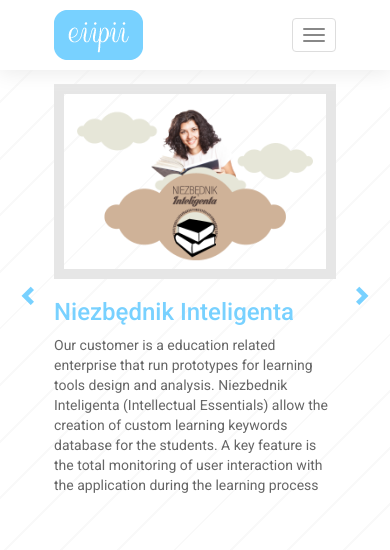
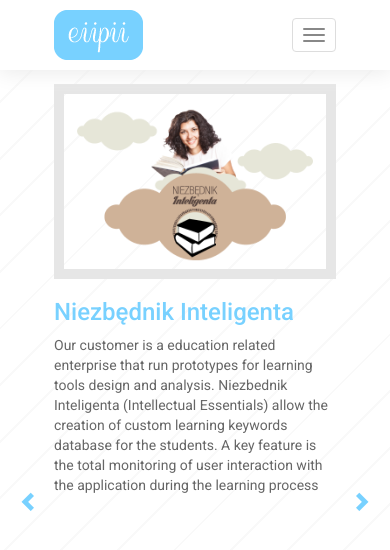
Before and after one commit to eiipii/eiipiihomepage, a Jekyll site: the page built from index.html, in a window 390 px wide and 900 px high, scrolled down 5050 px. Shown: the top 550 px of the window. Built offline with Jekyll 4.4.1, drawn with Linux system fonts in a browser that asks for light colours; nearby versions of some CDN libraries; the list of posts is cut into pages by our own code.

Commit message:
fix - forced portfolio carousel item full parent width to ensure that navigation arrows stay in place and text transition is properly rendered

```diff
--- a/_sass/layout.scss
+++ b/_sass/layout.scss
@@ -35,7 +35,7 @@
 section {
   min-height: 100vh; // TODO changed from height to min-height, so longer sections have control,
   padding-top: 60px;
-  @media only screen and (max-width: 480px) {
+  @media only screen and (max-width: 768px) {
     padding-top: 30px;
   }
 
--- a/assets/css/main.scss
+++ b/assets/css/main.scss
@@ -79,11 +79,17 @@
   background: $bg-lines;
   text-align: left;
   padding-bottom: 4vh;
+  height: 100vh; // to ensure that if added text is too long, it will break div (so the mistake will be visible)
   p {
     color: $color-dark-txt;
   }
   li {
     font-size: 20px;
+  }
+  .carousel-mobile-fixed-height {
+    @media only screen and (max-width : 768px) {
+      height: 100%;
+    }
   }
 }
 
--- a/index.html
+++ b/index.html
@@ -188,16 +188,16 @@
             </div>
         </div>
     </div>
-    <div id="carousel-portfolio" class="carousel slide" data-ride="carousel" data-interval="2000">
-        <div class="carousel-inner" role="listbox">
+    <div id="carousel-portfolio" class="carousel slide carousel-mobile-fixed-height" data-ride="carousel" data-interval="15000">
+        <div class="carousel-inner carousel-mobile-fixed-height" role="listbox">
             <!-- 0. item -->
-            <div class="item active">
-                <div class="container portfolio content">
+            <div class="item active ">
+                <div class="container portfolio content ">
                     <div class="row text-left"> <!-- portfolio entry -->
                         <div class="col-md-5">
                             <img src="assets/images/niezbednik_h250.png" class="img-responsive center-block frameimage">
                         </div>
-                        <div class="col-md-4">
+                        <div class="col-md-4 test">
                             <h3 class="no-top-margin">Niezbędnik Inteligenta</h3>
                             <p>Our customer is a education related enterprise that run prototypes for learning tools
                                 design and analysis. Niezbednik Inteligenta (Intellectual Essentials) allow the creation
@@ -224,8 +224,8 @@
                 </div>
             </div>
             <!-- 1. item -->
-            <div class="item">
-                <div class="container portfolio content">
+            <div class="item ">
+                <div class="container portfolio content ">
                     <div class="row text-left"> <!-- portfolio entry -->
                         <div class="col-md-5">
                             <img src="assets/images/football_h250.png" class="img-responsive center-block frameimage">
@@ -257,8 +257,8 @@
                 </div>
             </div>
             <!-- 2. item -->
-            <div class="item">
-                <div class="container portfolio content">
+            <div class="item ">
+                <div class="container portfolio content ">
                     <div class="row text-left"> <!-- portfolio entry -->
                         <div class="col-md-5">
                             <img src="assets/images/bigdata_h250.png" class="img-responsive center-block frameimage">
```
